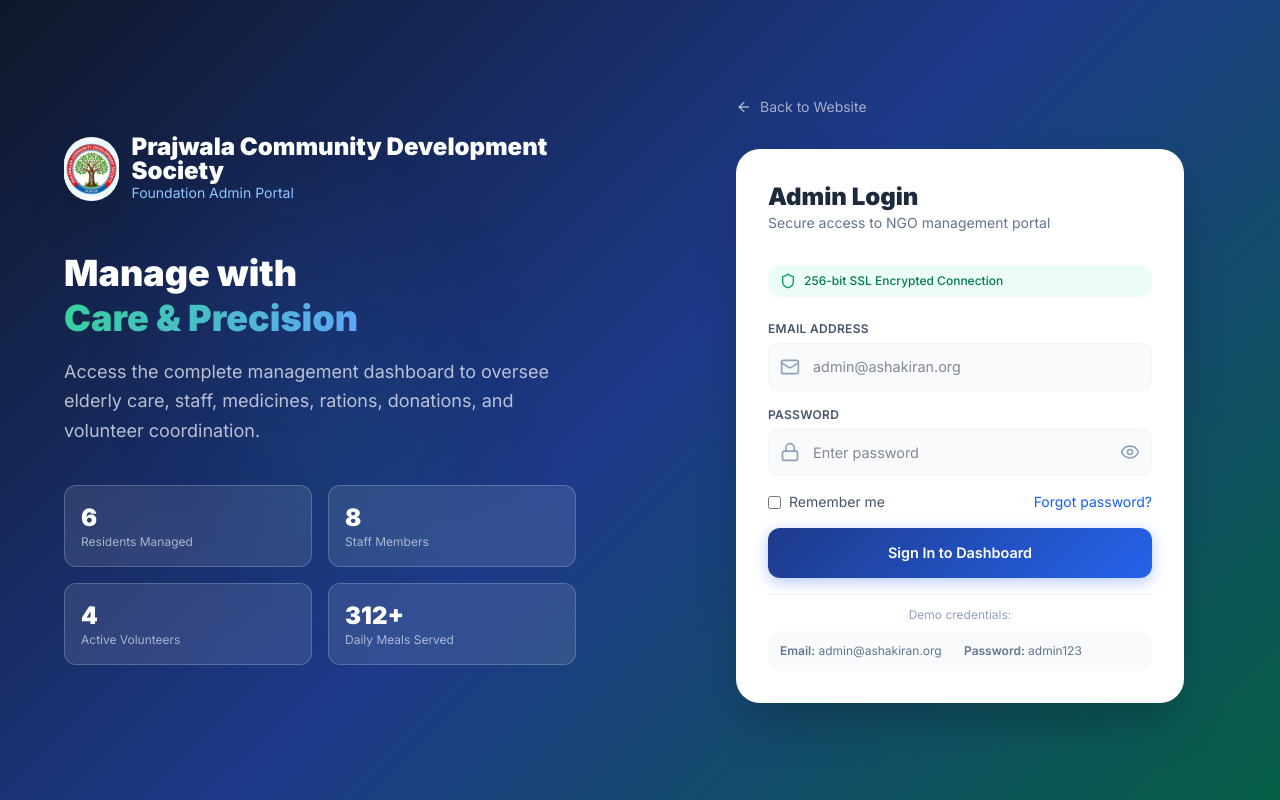
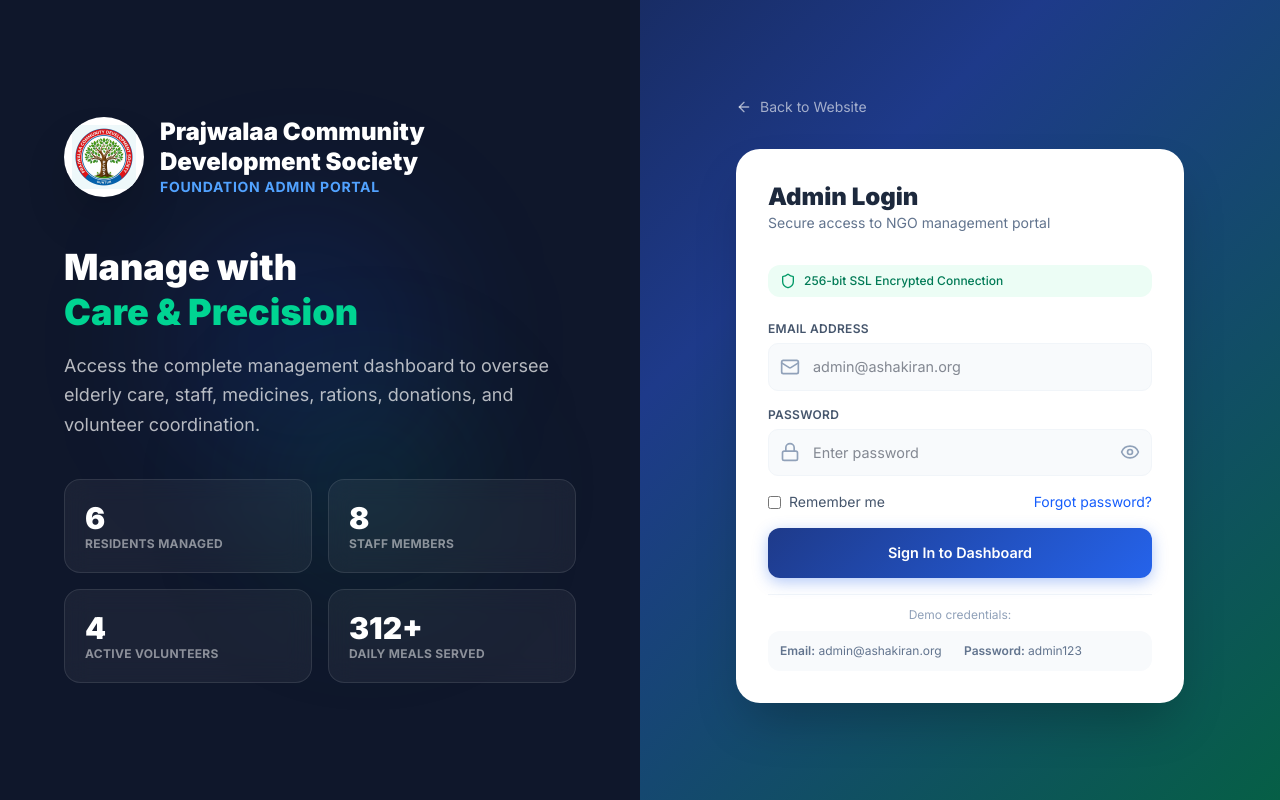
Before and after one commit to Harshavardhan1412/NGO-website, a React (Vite) app: page /admin in a window 1280 px wide. Built offline with nearby package versions, Linux system fonts and the light colour scheme.

Commit message:
Fix: Resolved oversized logo layout issue and updated branding meta tags

```diff
--- a/index.html
+++ b/index.html
@@ -4,11 +4,11 @@
     <meta charset="UTF-8" />
     <link rel="icon" type="image/svg+xml" href="/favicon.svg" />
     <meta name="viewport" content="width=device-width, initial-scale=1.0" />
-    <meta name="description" content="Hope Foundation - Empowering Communities, Transforming Lives through education, healthcare, and sustainable development." />
-    <meta name="keywords" content="NGO, community development, healthcare, education, volunteer, donate, hope" />
-    <meta property="og:title" content="Hope Foundation - Empowering Communities, Transforming Lives" />
-    <meta property="og:description" content="We are committed to breaking the cycle of poverty and creating opportunities for vulnerable communities." />
-    <title>Hope Foundation | Empowering Communities, Transforming Lives</title>
+    <meta name="description" content="Prajwalaa Community Development Society (PCDS) - Empowering Communities, Transforming Lives through education, healthcare, and sustainable development." />
+    <meta name="keywords" content="PCDS, NGO, Guntur, community development, healthcare, education, volunteer, donate" />
+    <meta property="og:title" content="Prajwalaa Community Development Society - PCDS" />
+    <meta property="og:description" content="Join PCDS in our mission to break the cycle of poverty and create opportunities for vulnerable communities." />
+    <title>Prajwalaa Community Development Society | PCDS</title>
     <!-- Google Fonts -->
     <link rel="preconnect" href="https://fonts.googleapis.com" />
     <link rel="preconnect" href="https://fonts.gstatic.com" crossorigin />
--- a/src/components/public/Footer.jsx
+++ b/src/components/public/Footer.jsx
@@ -67,8 +67,8 @@
           {/* Brand column */}
           <div>
             <div className="flex items-center gap-2 mb-6">
-              <div className="w-12 h-12 rounded-full overflow-hidden flex items-center justify-center shadow-lg bg-white">
-                <img src="/src/assets/logo.png" alt="PCDS Logo" className="w-full h-full object-contain" />
+              <div className="w-12 h-12 rounded-full overflow-hidden flex items-center justify-center shadow-lg bg-white flex-shrink-0">
+                <img src="/src/assets/logo.png" alt="PCDS Logo" className="w-10 h-10 object-contain" />
               </div>
               <span className="font-bold text-2xl tracking-tighter text-white">
                 {ngoInfo.name.toUpperCase()}
--- a/src/components/public/Navbar.jsx
+++ b/src/components/public/Navbar.jsx
@@ -40,8 +40,8 @@
         <div className="flex items-center justify-between h-16 md:h-20">
           {/* Logo */}
           <div className="flex items-center gap-2">
-            <div className="w-12 h-12 rounded-full overflow-hidden flex items-center justify-center shadow-lg bg-white">
-              <img src="/src/assets/logo.png" alt="PCDS Logo" className="w-full h-full object-contain" />
+            <div className="w-12 h-12 rounded-full overflow-hidden flex items-center justify-center shadow-lg bg-white flex-shrink-0">
+              <img src="/src/assets/logo.png" alt="PCDS Logo" className="w-10 h-10 object-contain" />
             </div>
             <div>
               <span className="font-bold text-lg leading-tight tracking-tight text-slate-900 dark:text-white block">
--- a/src/pages/admin/AdminLogin.jsx
+++ b/src/pages/admin/AdminLogin.jsx
@@ -37,33 +37,36 @@
   return (
     <div className="min-h-screen flex" style={{ background: 'linear-gradient(135deg, #0F172A 0%, #1E3A8A 50%, #065F46 100%)' }}>
       {/* Left panel */}
-      <div className="hidden lg:flex flex-col justify-center px-16 w-1/2 relative overflow-hidden">
+      <div className="hidden lg:flex flex-col justify-center px-16 w-1/2 relative overflow-hidden bg-slate-900">
         <div className="absolute inset-0 pointer-events-none">
-          <div className="absolute top-1/4 left-1/4 w-72 h-72 rounded-full opacity-10 blur-3xl" style={{ background: 'radial-gradient(circle, #3B82F6, transparent)', animation: 'float 6s ease-in-out infinite' }} />
-          <div className="absolute bottom-1/4 right-1/4 w-56 h-56 rounded-full opacity-10 blur-3xl" style={{ background: 'radial-gradient(circle, #10B981, transparent)', animation: 'float 8s ease-in-out infinite reverse' }} />
+          <div className="absolute top-1/4 left-1/4 w-72 h-72 rounded-full bg-blue-600/10 blur-3xl animate-pulse" />
+          <div className="absolute bottom-1/4 right-1/4 w-56 h-56 rounded-full bg-emerald-600/10 blur-3xl animate-pulse" style={{ animationDirection: 'reverse' }} />
         </div>
         <div className="relative z-10 text-white">
-          <div className="flex items-center gap-3 mb-12">
-            <div className="w-16 h-16 rounded-full overflow-hidden bg-white flex items-center justify-center shadow-2xl">
-              <img src="/src/assets/logo.png" alt="PCDS Logo" className="w-full h-full object-contain" />
+          <div className="flex items-center gap-4 mb-12">
+            <div className="w-20 h-20 rounded-full overflow-hidden bg-white flex items-center justify-center shadow-2xl flex-shrink-0">
+              <img src="/src/assets/logo.png" alt="PCDS Logo" className="w-16 h-16 object-contain" />
             </div>
             <div>
-              <p className="font-black text-2xl leading-none">Prajwala Community Development Society</p>
-              <p className="text-blue-300 text-sm">Foundation Admin Portal</p>
+              <p className="font-black text-2xl leading-tight">Prajwalaa Community<br />Development Society</p>
+              <p className="text-blue-400 text-sm font-bold uppercase tracking-wider">Foundation Admin Portal</p>
             </div>
           </div>
-          <h1 className="text-4xl font-black mb-4 leading-tight">Manage with <br /><span style={{ background: 'linear-gradient(135deg, #34D399, #60A5FA)', WebkitBackgroundClip: 'text', WebkitTextFillColor: 'transparent', backgroundClip: 'text' }}>Care & Precision</span></h1>
+          <h1 className="text-4xl font-black mb-4 leading-tight">
+            Manage with <br />
+            <span className="text-emerald-400">Care & Precision</span>
+          </h1>
           <p className="text-white/70 text-lg leading-relaxed mb-10">Access the complete management dashboard to oversee elderly care, staff, medicines, rations, donations, and volunteer coordination.</p>
           <div className="grid grid-cols-2 gap-4">
             {[
-              { label: 'Residents Managed', value: residents.length },
-              { label: 'Staff Members', value: staff.length },
-              { label: 'Active Volunteers', value: volunteers.filter(v => v.status === 'Active').length },
+              { label: 'Residents Managed', value: residents?.length || 0 },
+              { label: 'Staff Members', value: staff?.length || 0 },
+              { label: 'Active Volunteers', value: volunteers?.filter(v => v.status === 'Active').length || 0 },
               { label: 'Daily Meals Served', value: '312+' },
             ].map(s => (
-              <div key={s.label} className="glass rounded-xl p-4">
-                <p className="text-2xl font-black text-white">{s.value}</p>
-                <p className="text-white/60 text-xs">{s.label}</p>
+              <div key={s.label} className="bg-white/5 backdrop-blur-md rounded-2xl p-5 border border-white/10">
+                <p className="text-3xl font-black text-white">{s.value}</p>
+                <p className="text-white/50 text-xs font-bold uppercase tracking-wide">{s.label}</p>
               </div>
             ))}
           </div>
```
